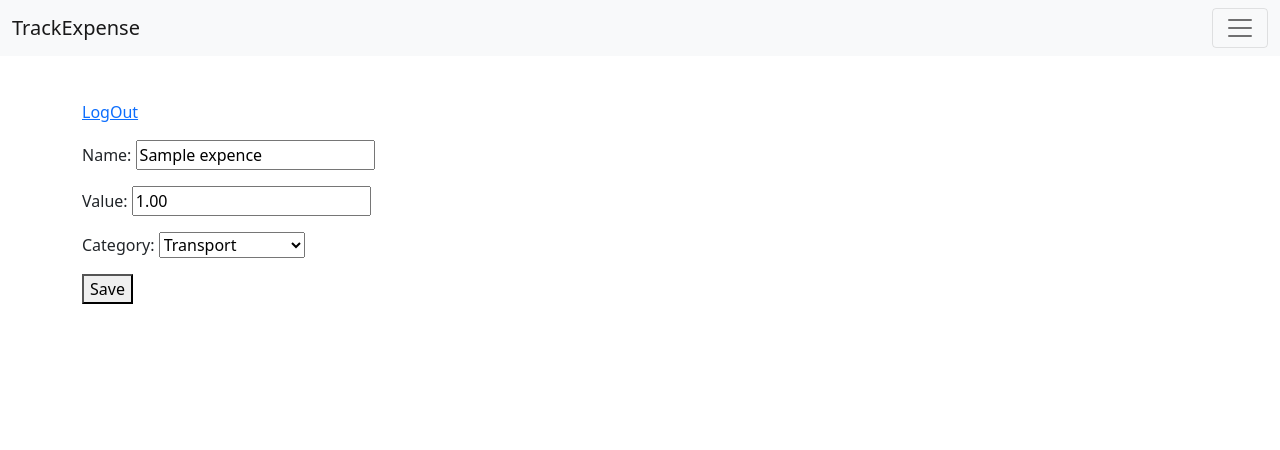
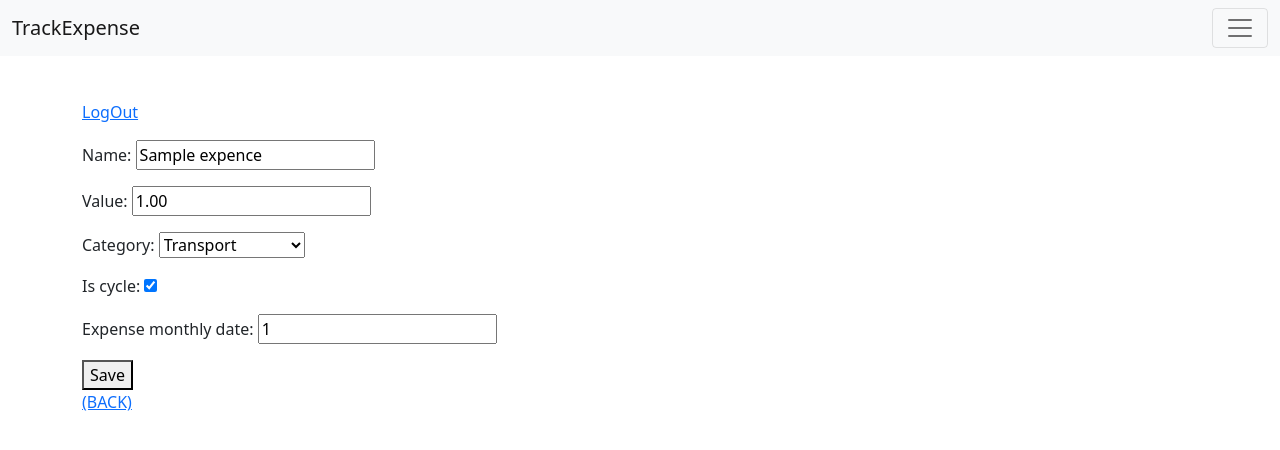
Before and after one commit to jankarolewskIT/TrackExpense, a Django app: page /viewer/expense/edit/1 in a window 1280 px wide. Shown: the top 450 px of the page. Run offline with Django 3.2, Linux system fonts and the light colour scheme; a user stored in the database is signed in; tables that the repository leaves empty hold one stand-in row (values such as "Sample post").

Commit message:
fix add expense function add change profile function add expense in time architecture

```diff
--- a/TrackExpences/urls.py
+++ b/TrackExpences/urls.py
@@ -26,7 +26,7 @@ admin.site.register(Profile)
 urlpatterns = [
     path('admin/', admin.site.urls),
     path('viewer/', include('viewer.urls')),
-    path('front', WelcomeView.as_view(), name="welcome"),
+    path('', WelcomeView.as_view(), name="welcome"),
     path('login', SubmitableLoginView.as_view(), name="login"),
     path('logout', LogoutView.as_view(), name="logout"),
     path('register', SubmitableSignUpView.as_view(), name="register"),
--- a/viewer/forms.py
+++ b/viewer/forms.py
@@ -5,7 +5,8 @@ from django.db.transaction import atomic
 from django.forms import (
     CharField, DecimalField, NumberInput,
     TextInput, ModelForm, ChoiceField,
-    Select,
+    Select, DateField, IntegerField, BooleanField,
+    CheckboxInput, SelectDateWidget, RadioSelect
 
 )
 
@@ -17,7 +18,7 @@ from viewer.models.expence import Expence
 class UpdateExpenseForm(ModelForm):
     class Meta:
         model = Expence
-        fields = ["name", "value", "category"]
+        fields = ["name", "value", "category", "is_cycle", "expense_monthly_date"]
 
         name = CharField(
             label="Expense name: ",
@@ -37,6 +38,19 @@ class UpdateExpenseForm(ModelForm):
             label="Category: ",
             widget=Select
         )
+        is_cycle = BooleanField(
+            label="Is cycle?",
+            initial=False,
+            widget=CheckboxInput
+        )
+
+        expense_monthly_date = IntegerField(
+            label="Day od cycle",
+            min_value=1,
+            max_value=31,
+            widget=NumberInput
+
+        )
 
 
 class CreateExpenseForm(ModelForm):
@@ -47,7 +61,7 @@ class CreateExpenseForm(ModelForm):
 
     class Meta:
         model = Expence
-        fields = ["name", "value", "category"]
+        fields = ["name", "value", "category", "is_cycle", "expense_monthly_date"]
 
     name = CharField(
         label="Expense name: ",
@@ -68,28 +82,54 @@ class CreateExpenseForm(ModelForm):
         widget=Select
     )
 
-    @atomic
+    is_cycle = BooleanField(
+        label="Is cycle?",
+        initial=False,
+        widget=CheckboxInput
+    )
+
+    expense_monthly_date = IntegerField(
+        label="Day od cycle",
+        min_value=1,
+        max_value=31,
+        widget=NumberInput
+
+    )
+
     def save(self, commit=True):
-        result = super().save(commit)
         name = self.cleaned_data["name"]
         value = self.cleaned_data["value"]
         category = self.cleaned_data["category"]
+        is_cycle = self.cleaned_data["is_cycle"]
+        expense_monthly_date = self.cleaned_data["expense_monthly_date"]
+
         budget = self.budget[0]
+
         expense = Expence(
             name=name,
             value=value,
             category=category,
-            budget=budget
+            budget=budget,
+            is_cycle=is_cycle,
+            expense_monthly_date=expense_monthly_date
 
         )
         if commit:
             expense.save()
-        return result
+        return expense
 
 
 class SignUpForm(UserCreationForm):
     class Meta(UserCreationForm.Meta):
         fields = ["username"]
+
+    current_money = DecimalField(
+        label="Your current budget: ",
+        widget=NumberInput,
+        max_digits=100000000,
+        min_value=0,
+        decimal_places=2
+    )
 
     income = DecimalField(
         label="Your income: ",
@@ -99,24 +139,51 @@ class SignUpForm(UserCreationForm):
         decimal_places=2
     )
 
+    pay_day = IntegerField(
+        label="Your salary day",
+        min_value=1,
+        max_value=31,
+
+    )
+
+    # income_date = DateField(
+    #     label=""
+    # )
+
     @atomic
     def save(self, commit=True):
         self.instance.is_active = True
         result = super().save(commit)
 
+        current_money = self.cleaned_data["current_money"]
         income = self.cleaned_data["income"]
-        profile = Profile(income=income, user=result)
-        budget = Budget(profile=profile, total_budget=income)
+        pay_day = self.cleaned_data["pay_day"]
+        profile = Profile(income=income, user=result, pay_day=pay_day)
+        budget = Budget(profile=profile, total_budget=current_money)
         if commit:
             profile.save()
             budget.save()
         return result
 
 
+class UpdateProfileForm(ModelForm):
+    class Meta:
+        model = Profile
+        fields = ["income"]
+
+    income = DecimalField(
+        label="Enter Your income",
+        decimal_places=2,
+        max_digits=100000000,
+        widget=NumberInput
+
+    )
+
+
 class UpdateBudgetForm(ModelForm):
     class Meta:
         model = Budget
-        fields = "__all__"
+        fields = ["name", "total_budget"]
 
     name = CharField(
         label="Enter your budget name: ",
--- a/viewer/models/expence.py
+++ b/viewer/models/expence.py
@@ -1,6 +1,8 @@
+from django.core.validators import MinValueValidator, MaxValueValidator
 from django.db.models import (
     Model, CharField, DecimalField, DateField,
-    OneToOneField, CASCADE, ForeignKey, TextChoices, DO_NOTHING
+    OneToOneField, CASCADE, ForeignKey, TextChoices, DO_NOTHING,
+    BooleanField, IntegerField
 )
 
 from viewer.models.budget import Budget
@@ -10,7 +12,9 @@ class Expence(Model):
     name = CharField(max_length=128)
     value = DecimalField(max_digits=10000, decimal_places=2)
     date = DateField(auto_now_add=True)
-    budget = ForeignKey(Budget, on_delete=DO_NOTHING, null=True)
+    budget = ForeignKey(Budget, on_delete=CASCADE, null=True)
+    is_cycle = BooleanField(default=False)
+    expense_monthly_date = IntegerField(validators=[MinValueValidator(1), MaxValueValidator(31)], null=True)
 
     class Catagory(TextChoices):
         TRANSPORT = "TR", "Transport"
--- a/viewer/models/profile.py
+++ b/viewer/models/profile.py
@@ -1,10 +1,19 @@
-from django.db.models import Model, CharField, DecimalField, ForeignKey, CASCADE, OneToOneField, TextChoices
+from django.db.models import (
+    Model, CharField, DecimalField,
+    ForeignKey, CASCADE, OneToOneField,
+    TextChoices, DateField, PositiveIntegerField,
+
+)
+from django.core.validators import MinValueValidator, MaxValueValidator
 from django.contrib.auth.models import User
 
 
 class Profile(Model):
     user = OneToOneField(User, on_delete=CASCADE)
     income = DecimalField(max_digits=1000000, decimal_places=2)
+    # current_money = DecimalField(max_digits=1000000, decimal_places=2, null=True)
+    pay_day = PositiveIntegerField(validators=[MinValueValidator(1), MaxValueValidator(31)], default=1)
+    income_date = DateField(auto_now_add=True, null=True)
 
     def __str__(self):
         if self.user.first_name and self.user.last_name:
--- a/viewer/templates/add_edit_expense.html
+++ b/viewer/templates/add_edit_expense.html
@@ -12,4 +12,6 @@
         {{ form.as_p }}
     <button type="submit" value="Save">Save</button>
     </form>
+
+<a href="{% url "home" %}">(BACK)</a>
 {% endblock %}
--- a/viewer/templates/profile.html
+++ b/viewer/templates/profile.html
@@ -6,6 +6,8 @@
 
 
 {% block content %}
+    <p><a href="{% url "edit_profile" user.profile.id %}">Edit Profile</a></p>
+    <p><a href="{% url "delete_profile" user.profile.id %}">Delete Profile</a></p>
     <p><a href="{% url "add_expense" %}">Add</a></p>
     <!-- EXPENSE LIST -->
     <p><a href="{% url "change_password" %}">Change password</a></p>
--- a/viewer/urls.py
+++ b/viewer/urls.py
@@ -14,21 +14,32 @@ Including another URLconf
     2. Add a URL to urlpatterns:  path('blog/', include('blog.urls'))
 """
 from django.urls import path
-from django.contrib.auth.views import PasswordResetView, PasswordChangeView
+from django.contrib.auth.views import (
+    PasswordResetView, PasswordChangeDoneView, PasswordResetDoneView,
+    PasswordResetConfirmView, PasswordResetCompleteView
+)
 
 from viewer.views import (
     ProfileView, ExpenceDetailView, CategoryDetailView,
     EditBudgetView, ExpenseCreateView, ExpenseDeleteView,
-    ExpenseEditView, SubmittablePasswordChangeView
+    ExpenseEditView, SubmittablePasswordChangeView, EditProfileView, DeleteProfileView
 )
 
 urlpatterns = [
     path('', ProfileView.as_view(), name="home"),
+    path('profile/edit/<pk>', EditProfileView.as_view(), name="edit_profile"),
+    path('profile/delete/<pk>', DeleteProfileView.as_view(), name="delete_profile"),
     path('change/passowrd', SubmittablePasswordChangeView.as_view(), name="change_password"),
+    path('password_change/done/', PasswordChangeDoneView.as_view(), name='password_change_done'),
+    path('password_reset/', PasswordResetView.as_view(), name='password_reset'),
+    path('password_reset/done/', PasswordResetDoneView.as_view(), name='password_reset_done'),
+    path('reset/<uidb64>/<token>/', PasswordResetConfirmView.as_view(), name='password_reset_confirm'),
+    path('reset/done', PasswordResetCompleteView.as_view(), name='password_reset_complete'),
     path('expence/detail/<pk>/', ExpenceDetailView.as_view(), name="expence_detail"),
     path('budget/edit/<pk>', EditBudgetView.as_view(), name="edit_budget"),
     path('category/detail/<category_short>/', CategoryDetailView.as_view(), name="category_detail"),
     path('expense/add', ExpenseCreateView.as_view(), name="add_expense"),
     path('expense/edit/<pk>', ExpenseEditView.as_view(), name="edit_expense"),
     path('expense/delete/<pk>', ExpenseDeleteView.as_view(), name="delete_expense"),
+
 ]
--- a/viewer/views.py
+++ b/viewer/views.py
@@ -1,4 +1,5 @@
 from django.contrib.auth.mixins import LoginRequiredMixin
+from django.contrib.auth.models import User
 from django.contrib.auth.views import LoginView, PasswordChangeView
 from django.urls import reverse_lazy
 from django.shortcuts import render, get_object_or_404
@@ -6,7 +7,8 @@ from django.views.generic import TemplateView, DetailView, CreateView, View, Upd
 
 from viewer.models.expence import Expence
 from viewer.models.budget import Budget
-from viewer.forms import SignUpForm, CreateExpenseForm, UpdateExpenseForm
+from viewer.models.profile import Profile
+from viewer.forms import SignUpForm, CreateExpenseForm, UpdateExpenseForm, UpdateBudgetForm, UpdateProfileForm
 
 
 class ExpenseCreateView(CreateView):
@@ -116,8 +118,26 @@ class CategoryDetailView(View):
         )
 
 
+class DeleteProfileView(DeleteView):
+    model = User
+    template_name = "delete_profile.html"
+    success_url = reverse_lazy("welcome")
+
+
+class EditProfileView(UpdateView):
+    model = Profile
+    form_class = UpdateProfileForm
+    template_name = "form.html"
+    success_url = reverse_lazy("home")
+
+    def get_object(self, queryset=None):
+        profile_id = self.request.user.profile.id
+        return get_object_or_404(Profile, id=profile_id)
+
+
 class EditBudgetView(UpdateView):
-    fields = ["name", "total_budget"]
+    form_class = UpdateBudgetForm
+    # fields = ["name", "total_budget"]
     template_name = "edit_budget.html"
     success_url = reverse_lazy("home")
 
```
Also changed, not shown: viewer/templates/delete_profile.html (added, +16 -0 lines), viewer/migrations/0014_alter_expence_budget.py (added).
